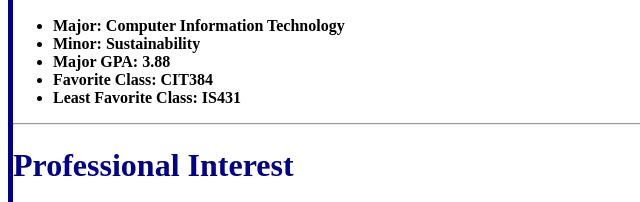
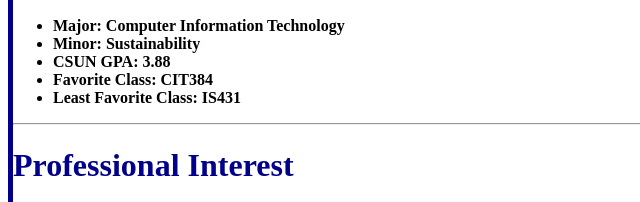
Before and after one commit to TopRamanC/cv-webpage-TopRamanC, a plain HTML site: page index.html in a window 1280 px wide. Shown: the part 753-955 px from the top of the page, 0-640 px from the left. Drawn offline with Linux system fonts and the light colour scheme.

Commit message:
Updated GPA

```diff
--- a/index.html
+++ b/index.html
@@ -66,7 +66,7 @@
             <ul>
                 <li>Major: Computer Information Technology</li>
                 <li>Minor: Sustainability</li>
-                <li>Major GPA: 3.88</li>
+                <li>CSUN GPA: 3.88</li>
                 <li>Favorite Class: CIT384</li>
                 <li>Least Favorite Class: IS431</li>
             </ul>
```
